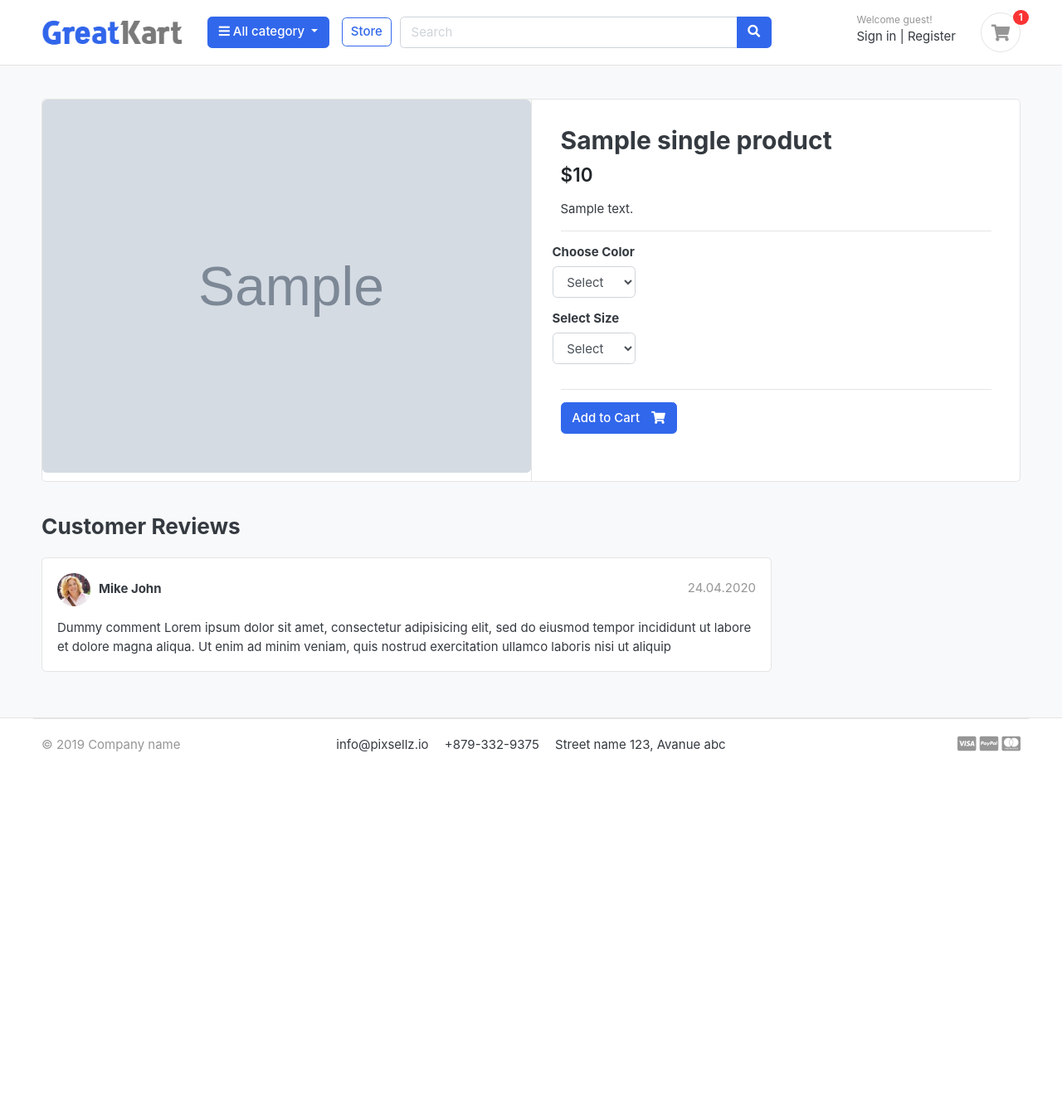
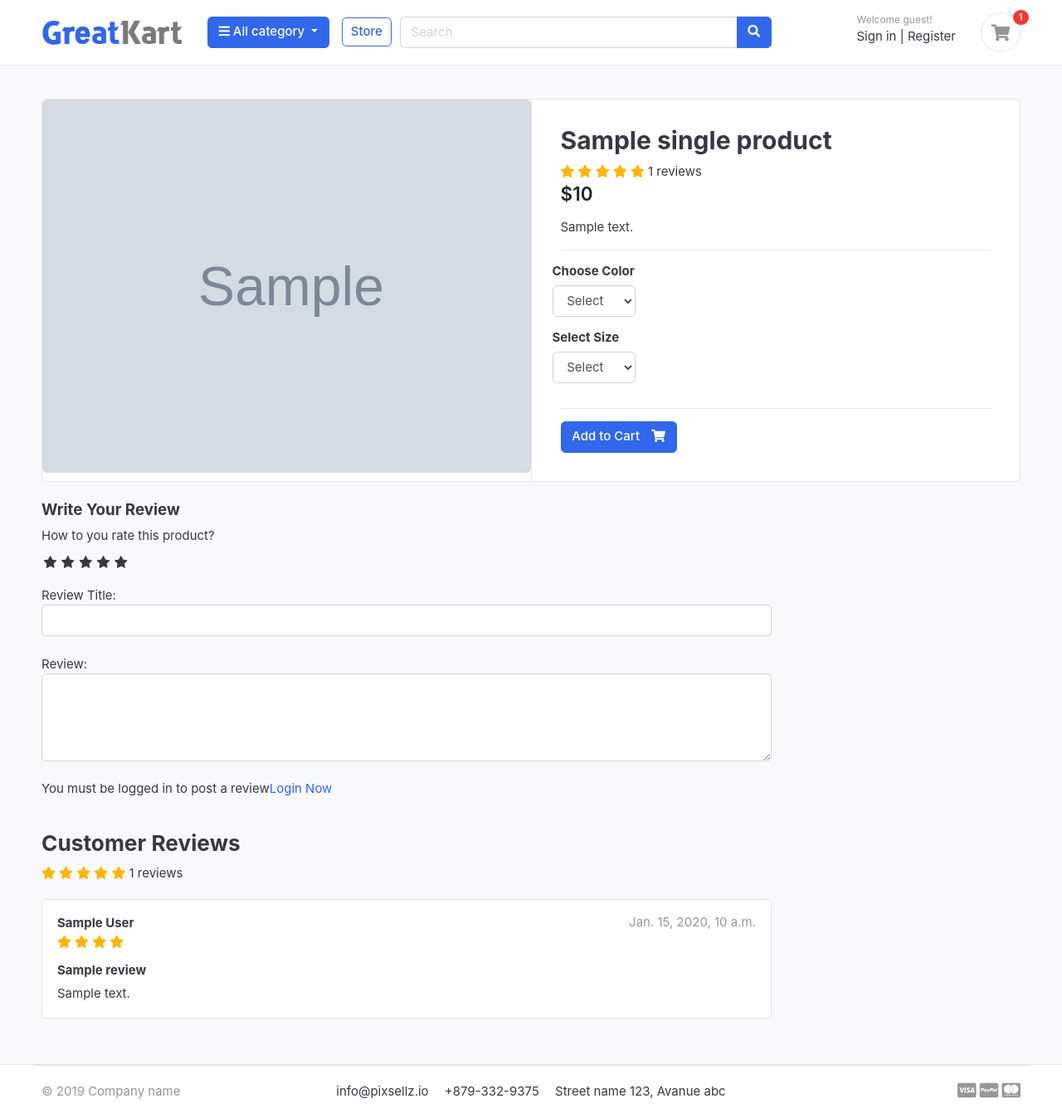
Before and after one commit to tarikul12/E-commerce-, a Django app: template templates/store/product_detail.html in a window 1280 px wide. Shown: the part 39-1387 px from the top of the page at 83% size. Before the commit the page ends 946 px from the top, so only its background shows below. Run offline with Django 3.2, Linux system fonts and the light colour scheme; the template is opened without the code that fills it: most values are stand-ins (such as "Sample title", 1, 10 or a date in 2020); grey boxes marked "Sample" are stand-in pictures; some libraries are stand-ins or nearby versions; some web fonts are replaced.

Commit message:
update review

```diff
--- a/ecommerceshop/settings.py
+++ b/ecommerceshop/settings.py
@@ -37,6 +37,7 @@ INSTALLED_APPS = [
     'django.contrib.sessions',
     'django.contrib.messages',
     'django.contrib.staticfiles',
+    'wkhtmltopdf',
     'store',
     'category',
     'accounts',
@@ -78,6 +79,7 @@ WSGI_APPLICATION = 'ecommerceshop.wsgi.application'
 
 AUTH_USER_MODEL='accounts.Account'
 
+WKHTMLTOPDF_BIN = '/path/to/wkhtmltopdf'
 
 # Database
 # https://docs.djangoproject.com/en/5.0/ref/settings/#databases
--- a/ecommerceshop/urls.py
+++ b/ecommerceshop/urls.py
@@ -2,6 +2,7 @@ from django.contrib import admin
 from django.urls import path, include
 from django.conf.urls.static import static
 from django.conf import settings
+from wkhtmltopdf.views import PDFTemplateView
 
 
 urlpatterns = [
--- a/orders/urls.py
+++ b/orders/urls.py
@@ -1,5 +1,6 @@
 from django.urls import path
 from . import views
+
 
 
 urlpatterns = [
@@ -8,4 +9,5 @@ urlpatterns = [
     path("order_complete/", views.order_complete, name="order_complete"),
 
 
+
 ]
--- a/orders/views.py
+++ b/orders/views.py
@@ -9,6 +9,7 @@ from django.http import JsonResponse
 from store.models import Product
 from django.template.loader import render_to_string
 from django.shortcuts import get_object_or_404
+
 
 
 # Create your views here.
--- /dev/null
+++ b/static/css/custom.css
@@ -0,0 +1,64 @@
+/* Hide Radio button */
+.rate > input{
+  display: none;
+}
+
+.rate{
+  display: inline-block;
+  border: 0;
+}
+
+.rate > label{
+  float: right;
+}
+
+/* Showing the stars */
+.rate > label:before{
+  display: inline-block;
+  font-size: 1.1rem;
+  font-family: FontAwesome;
+  content: "\f005";
+  margin:0;
+  padding:0.3rem .2rem;
+  cursor: pointer;
+}
+
+/* Half star */
+.rate .half:before{
+  content: "\f089";
+  position: absolute;
+  padding-right: 0;
+}
+
+/* Click and hover */
+input:checked ~ label, label:hover ~ label{
+  color: #ffb503;
+}
+
+/* hover hightlight */
+input:checked + label:hover, input:checked ~ label:hover,input:checked ~ label:hover ~ label,
+label:hover ~ input:checked ~ label{
+  color: #cc9000;
+}
+
+.rating-star i{
+  color: #ffb503 !important;
+}
+
+ul.thumb{
+  margin:0 auto;
+  padding: 0;
+  float: left;
+}
+ul.thumb li{
+  list-style: none;
+  margin: 10px;
+}
+ul.thumb li img{
+  width: 80px;
+  height: 80px;
+  border: 1px solid grey;
+}
+.rating-star i{
+  color: #ffb503 !important;
+}
--- a/store/admin.py
+++ b/store/admin.py
@@ -1,5 +1,5 @@
 from django.contrib import admin
-from .models import Product, Variation
+from .models import Product, Variation,ReviewRating
 
 
 class ProductAdmin(admin.ModelAdmin):
@@ -22,3 +22,4 @@ class VariationAdmin(admin.ModelAdmin):
 
 admin.site.register(Product, ProductAdmin)
 admin.site.register(Variation, VariationAdmin)
+admin.site.register(ReviewRating)
--- a/store/urls.py
+++ b/store/urls.py
@@ -7,4 +7,6 @@ urlpatterns = [
     path("category/<slug:category_slug>/", views.store, name="products_by_category"),
     path('category/<slug:category_slug>/<slug:product_slug>/', views.product_detail, name='product_detail'),
     path("search/", views.search, name="search"),
+    path("submit_review/<int:product_id>", views.submit_review, name="submit_review"),
+
 ]
--- a/templates/store/base.html
+++ b/templates/store/base.html
@@ -17,12 +17,15 @@
 <!-- Bootstrap4 files-->
 <script src="{% static 'js/bootstrap.bundle.min.js' %}" type="text/javascript"></script>
 <link href="{% static 'css/bootstrap.css' %}" rel="stylesheet" type="text/css"/>
+<link rel="stylesheet" href="https://cdnjs.cloudflare.com/ajax/libs/font-awesome/4.7.0/css/font-awesome.min.css">
 
 <!-- Font awesome 5 -->
 <link href="{% static 'fonts/fontawesome/css/all.min.css' %}" type="text/css" rel="stylesheet">
 
 <!-- custom style -->
 <link href="{% static 'css/ui.css' %}" rel="stylesheet" type="text/css"/>
+<link href="{% static 'css/custom.css' %}" rel="stylesheet" type="text/css"/>
+
 <link href="{% static 'css/responsive.css' %}" rel="stylesheet" media="only screen and (max-width: 1200px)" />
 
 <!-- custom javascript -->
--- a/templates/store/product_detail.html
+++ b/templates/store/product_detail.html
@@ -1,6 +1,7 @@
 {% extends 'store/base.html' %}
 {% load static %}
 {% block content %}
+
   <section class="section-content padding-y bg">
     <div class="container">
       <!-- ============================ COMPONENT 1 ================================= -->
@@ -18,6 +19,16 @@
               {% csrf_token %}
               <article class="content-body">
                 <h2 class="title">{{ single_product.product_name }}</h2>
+                <div class="rating-star">
+                  <span>
+                    <i class="fa fa-star{% if single_product.averageReview < 0.5 %}-o{% elif single_product.averageReview >= 0.5 and single_product.averageReview < 1 %}-half-o {% endif %}" aria-hidden="true"></i>
+                    <i class="fa fa-star{% if single_product.averageReview < 1.5 %}-o{% elif single_product.averageReview >= 1.5 and single_product.averageReview < 2 %}-half-o {% endif %}" aria-hidden="true"></i>
+                    <i class="fa fa-star{% if single_product.averageReview < 2.5 %}-o{% elif single_product.averageReview >= 2.5 and single_product.averageReview < 3 %}-half-o {% endif %}" aria-hidden="true"></i>
+                    <i class="fa fa-star{% if single_product.averageReview < 3.5 %}-o{% elif single_product.averageReview >= 3.5 and single_product.averageReview < 4 %}-half-o {% endif %}" aria-hidden="true"></i>
+                    <i class="fa fa-star{% if single_product.averageReview < 4.5 %}-o{% elif single_product.averageReview >= 4.5 and single_product.averageReview < 5 %}-half-o {% endif %}" aria-hidden="true"></i>
+                  <span>{{single_product.countReview}} reviews</span>
+                    </span>
+                </div>
 
                 <div class="mb-3">
                   <var class="price h4">${{ single_product.price }}</var>
@@ -77,22 +88,82 @@
 
       <div class="row">
         <div class="col-md-9">
+<form action="{% url 'submit_review' single_product.id %}" method="POST">
+{% csrf_token %}
+<h5>Write Your Review</h5>
+<div>
+<label>How to you rate this product?</label>
+<br>
+<div class="rate">
+  <input type="radio" name="rating" id="rating10" value="5" required /><label for="rating10" title="5"></label>
+  <input type="radio" name="rating" id="rating9" value="4.5" required /><label for="rating9" title="4.5" class="half"></label>
+  <input type="radio" name="rating" id="rating8" value="4" required /><label for="rating8" title="4"></label>
+  <input type="radio" name="rating" id="rating7" value="3.5" required /><label for="rating7" title="3.5" class="half"></label>
+  <input type="radio" name="rating" id="rating6" value="3" required /><label for="rating6" title="3"></label>
+  <input type="radio" name="rating" id="rating5" value="2.5" required /><label for="rating5" title="2.5" class="half"></label>
+  <input type="radio" name="rating" id="rating4" value="2" required /><label for="rating4" title="2"></label>
+  <input type="radio" name="rating" id="rating3" value="1.5" required /><label for="rating3" title="1.5" class="half"></label>
+  <input type="radio" name="rating" id="rating2" value="1" required /><label for="rating2" title="1"></label>
+  <input type="radio" name="rating" id="rating1" value="0.5" required /><label for="rating1" title="0.5" class="half"></label>
+</div>
+<br>
+  Review Title:
+  <input type="text" class="form-control" name="subject"><br>
+  Review:
+  <textarea name="review" rows="4" class="form-control">  </textarea><br>
+
+{% if user.is_authenticated %}
+   {% if orderproduct %}
+  <input type="submit" value="Submit Review" class="btn btn-primary">
+   {% else %}
+   <p>You must purchse this product to post a review. </p>
+   {% endif %}
+{% else %}
+  <p>You must be logged in to post a review<span><a href="{% url 'login' %}">Login Now</a></span></p>
+{% endif %}
+
+</div>
+ {% include 'includes/alert.html' %}
+</form>
+<br>
 <header class="section-heading">
-            <h3>Customer Reviews</h3>
+	<h3>Customer Reviews </h3>
+	<div class="rating-star">
+		<span>
+			<i class="fa fa-star{% if single_product.averageReview < 0.5 %}-o{% elif single_product.averageReview >= 0.5 and single_product.averageReview < 1 %}-half-o {% endif %}" aria-hidden="true"></i>
+			<i class="fa fa-star{% if single_product.averageReview < 1.5 %}-o{% elif single_product.averageReview >= 1.5 and single_product.averageReview < 2 %}-half-o {% endif %}" aria-hidden="true"></i>
+			<i class="fa fa-star{% if single_product.averageReview < 2.5 %}-o{% elif single_product.averageReview >= 2.5 and single_product.averageReview < 3 %}-half-o {% endif %}" aria-hidden="true"></i>
+			<i class="fa fa-star{% if single_product.averageReview < 3.5 %}-o{% elif single_product.averageReview >= 3.5 and single_product.averageReview < 4 %}-half-o {% endif %}" aria-hidden="true"></i>
+			<i class="fa fa-star{% if single_product.averageReview < 4.5 %}-o{% elif single_product.averageReview >= 4.5 and single_product.averageReview < 5 %}-half-o {% endif %}" aria-hidden="true"></i>
+	<span>{{single_product.countReview}} reviews</span>
+			</span>
+	</div>
+
 </header>
-
+{% for review in reviews %}
   <article class="box mb-3">
     <div class="icontext w-100">
-              <img src="{% static './images/avatars/avatar1.jpg' %}" class="img-xs icon rounded-circle" />
       <div class="text">
-                <span class="date text-muted float-md-right">24.04.2020</span>
-                <h6 class="mb-1">Mike John</h6>
+      <span class="date text-muted float-md-right">{{review.update_at}}</span>
+      <h6 class="mb-1">{{review.user.full_name}}</h6>
+      <div class="rating-star">
+        <span>
+                  <i class="fa fa-star{% if review.rating == 0.5 %}-half-o{% elif review.rating < 1 %}-o {% endif %}" aria-hidden="true"></i>
+									<i class="fa fa-star{% if review.rating == 1.5 %}-half-o{% elif review.rating < 2 %}-o {% endif %}" aria-hidden="true"></i>
+									<i class="fa fa-star{% if review.rating == 2.5 %}-half-o{% elif review.rating < 3 %}-o {% endif %}" aria-hidden="true"></i>
+									<i class="fa fa-star{% if review.rating == 3.5 %}-half-o{% elif review.rating < 4 %}-o {% endif %}" aria-hidden="true"></i>
+									<i class="fa fa-star{% if review.rating == 4.5 %}-half-o{% elif review.rating < 5 %}-o {% endif %}" aria-hidden="true"></i>
+        </span>
       </div>
-            </div> <!-- icontext.// -->
+      </div>
+    </div><!-- icontext.// -->
     <div class="mt-3">
-              <p>Dummy comment Lorem ipsum dolor sit amet, consectetur adipisicing elit, sed do eiusmod tempor incididunt ut labore et dolore magna aliqua. Ut enim ad minim veniam, quis nostrud exercitation ullamco laboris nisi ut aliquip</p>
+      <h6>{{review.subject}}</h6>
+      <p>{{review.review}}</p>
     </div>
   </article>
+{% endfor %}
+
         </div> <!-- col.// -->
       </div> <!-- row.// -->
     </div> <!-- container .// -->
```
Also changed, not shown: store/forms.py (added, +7 -0 lines), store/models.py (+29 -1 lines), store/views.py (+49 -4 lines), db.sqlite3, store/migrations/0015_reviewrating.py (added). Lines whose indentation alone changed are shown as unchanged.
